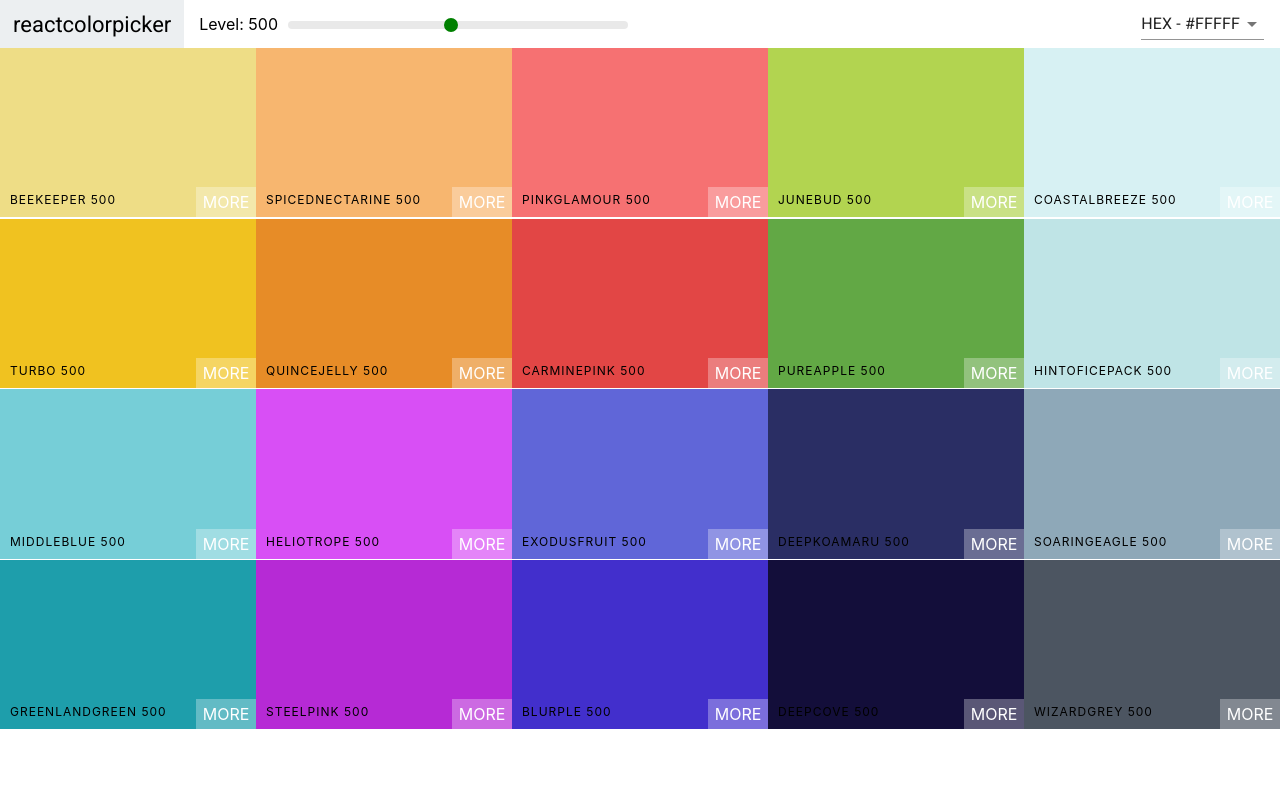
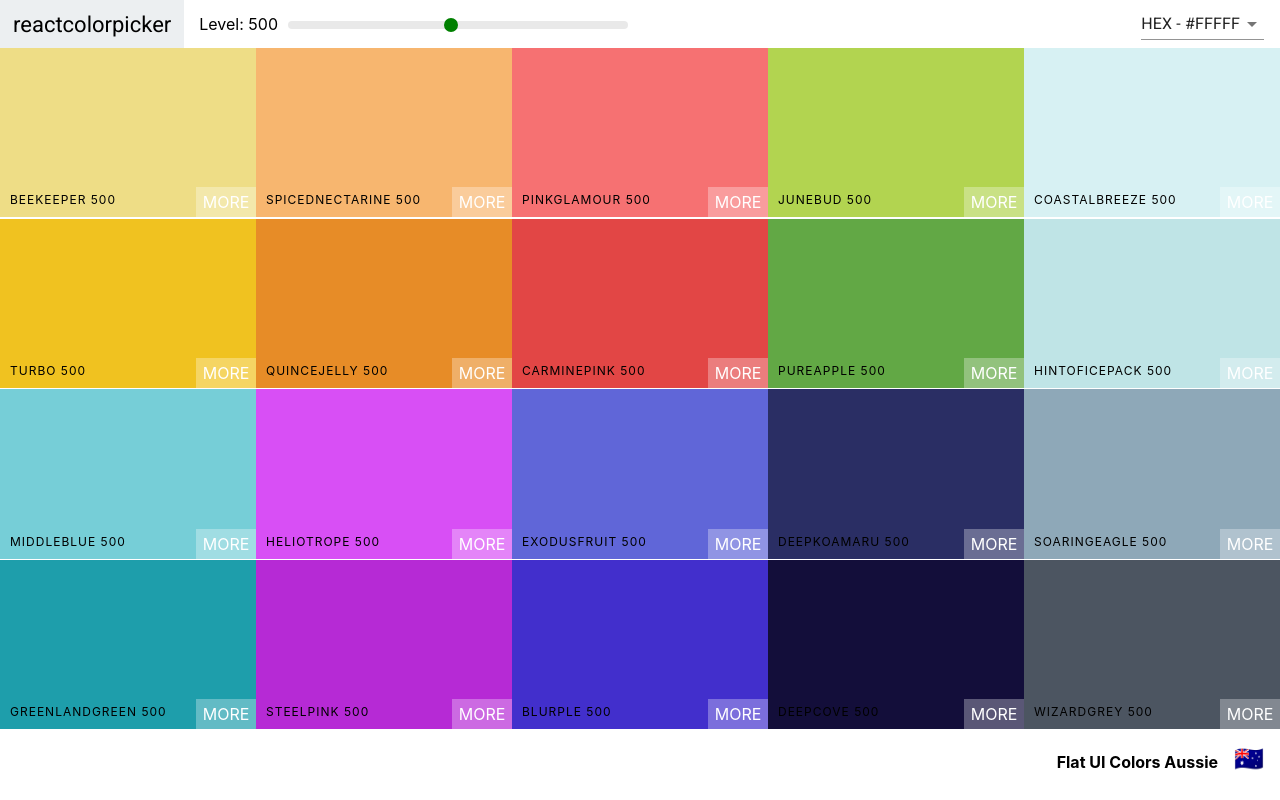
Before and after one commit to omallek07/Colors-Picker-App, a React (Create React App) app: page / in a window 1280 px wide. Built offline with nearby package versions, Linux system fonts and the light colour scheme.

Commit message:
adds footer

```diff
--- a/src/App.css
+++ b/src/App.css
@@ -1,3 +1,4 @@
 .App {
-    height: 100vh;
+    height: 100%;
+    flex-direction: column;
 }
--- a/src/Palette.css
+++ b/src/Palette.css
@@ -4,3 +4,17 @@
 .Palette-colors {
     height: 90%;
 }
+.Palette-footer {
+    background: #FFF;
+    height: 10%;
+    display: flex;
+    justify-content: flex-end;
+    align-items: center;
+    font-weight: bold;
+}
+
+.emoji {
+    font-size: 1.5rem;
+    margin: 0 1rem;
+    margin-bottom: 7px;
+}
--- a/src/Palette.js
+++ b/src/Palette.js
@@ -4,7 +4,8 @@ import ColorBox from "./ColorBox";
 import "./Palette.css";
 
 function Palette({ palette, level, format }) {
-  const colorBoxes = palette.colors[level].map((color) => {
+  const { colors, paletteName, emoji } = palette;
+  const colorBoxes = colors[level].map((color) => {
     return (
       <ColorBox name={color.name} key={color.id} background={color[format]} />
     );
@@ -13,6 +14,10 @@ function Palette({ palette, level, format }) {
   return (
     <div className="Palette">
       <div className="Palette-colors">{colorBoxes}</div>
+      <footer className="Palette-footer">
+        {paletteName}
+        <span className="emoji">{emoji}</span>
+      </footer>
     </div>
   );
 }
```
